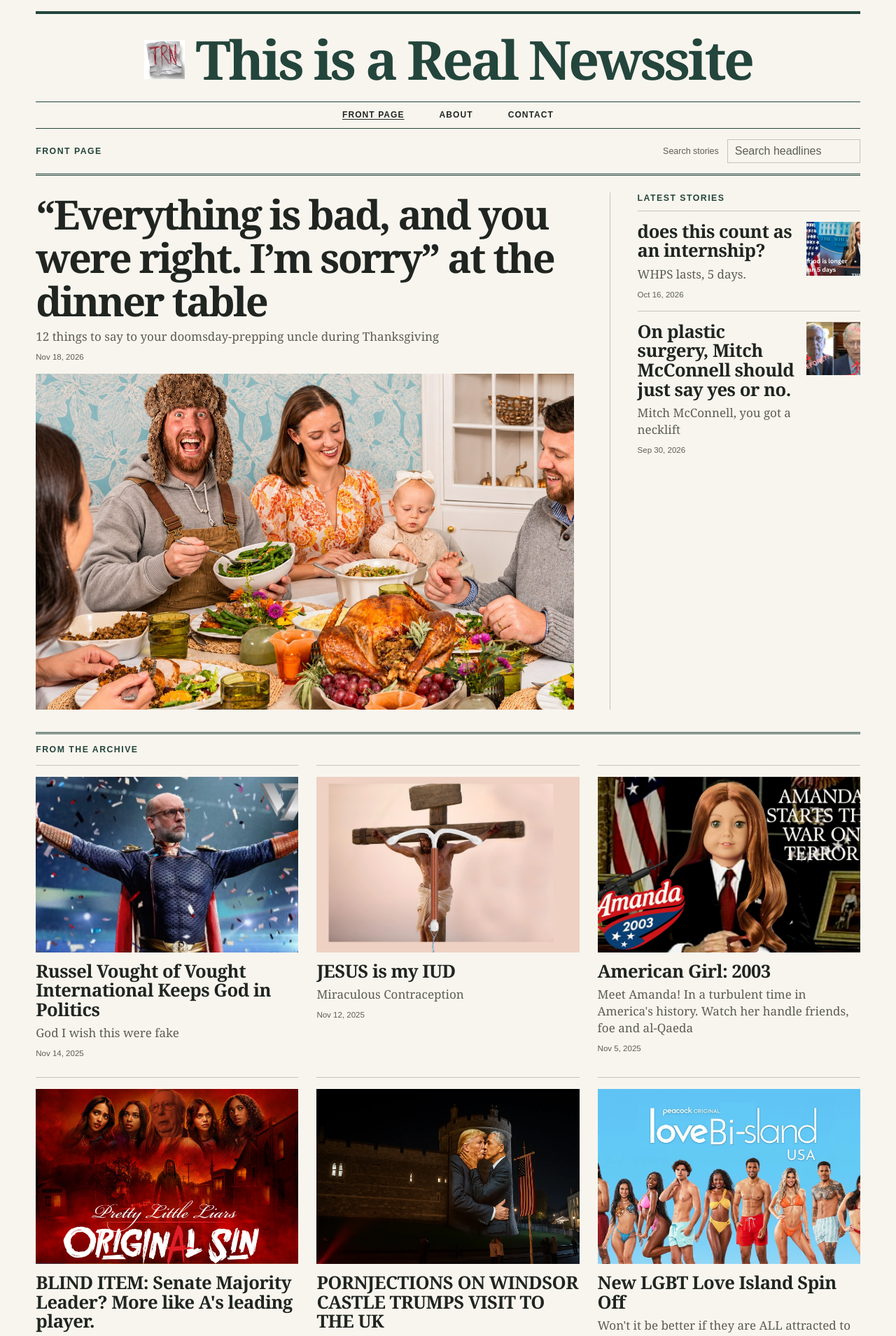
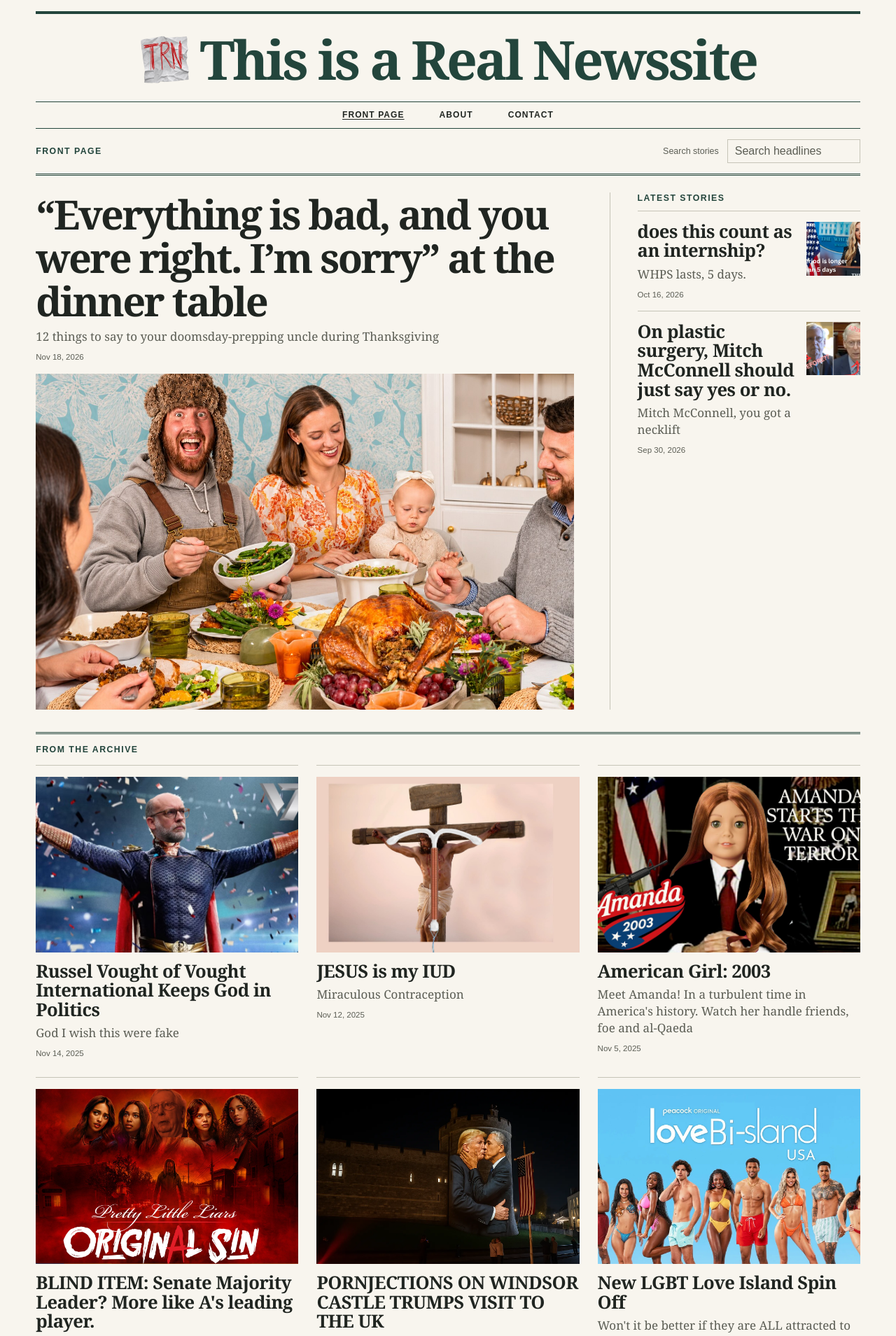
Before and after one commit to emiliabronk/news, a Jekyll site: the page built from index.html, in a window 1280 px wide. Shown: the top 1909 px of the page at 70% size. Built offline with Jekyll 4.4.1, drawn with Linux system fonts in a browser that asks for light colours.

Commit message:
Use a larger transparent TRN logo

```diff
--- a/_includes/header.html
+++ b/_includes/header.html
@@ -1,7 +1,7 @@
 <a class="skip-link" href="#main">Skip to content</a>
 <header class="site-header container">
   <a class="masthead" href="{{ '/' | relative_url }}">
-    <img class="logo" src="{{ '/assets/logo.jpg' | relative_url }}" alt="">
+    <img class="logo" width="280" height="271" src="{{ '/assets/logo.png' | relative_url }}" alt="">
     <span class="masthead-title">{{ site.title | escape }}</span>
   </a>
   <nav class="nav" aria-label="Main navigation">
--- a/_layouts/default.html
+++ b/_layouts/default.html
@@ -6,7 +6,7 @@
     <title>{{ page.title | escape }} | {{ site.title }}</title>
     <meta name="description" content="{{ page.excerpt | strip_html | strip_newlines | truncate: 155 }}" />
     <link rel="stylesheet" href="{{ "/assets/css/style.css" | relative_url }}">
-    <link rel="icon" href="{{ '/assets/logo.jpg' | relative_url }}" type="image/jpeg">
+    <link rel="icon" href="{{ '/assets/logo.png' | relative_url }}" type="image/png">
 
   </head>
   <body>
--- a/assets/css/style.css
+++ b/assets/css/style.css
@@ -19,7 +19,7 @@ a:focus-visible, input:focus-visible { outline: 2px solid var(--green); outline-
 
 .site-header { border-top: 4px solid var(--green); margin-top: 16px; text-align: center; }
 .masthead { display: flex; justify-content: center; align-items: center; gap: 16px; padding: 26px 0 21px; text-decoration: none; color: var(--green); }
-.logo { width: clamp(32px, 5vw, 58px); flex-shrink: 0; }
+.logo { width: clamp(39px, 6vw, 70px); flex-shrink: 0; }
 .masthead-title { font-size: clamp(2rem, 6vw, 5.2rem); font-weight: 700; line-height: 1.02; letter-spacing: -.045em; text-wrap: balance; }
 .nav { display: flex; justify-content: center; flex-wrap: wrap; gap: 10px clamp(20px, 5vw, 50px); border-block: 1px solid var(--green); padding: 11px 0; }
 .nav a { font: 700 .75rem/1.2 var(--sans); text-transform: uppercase; letter-spacing: .09em; text-decoration: none; }
```
Also changed, not shown: README.md, assets/logo.png (added).
